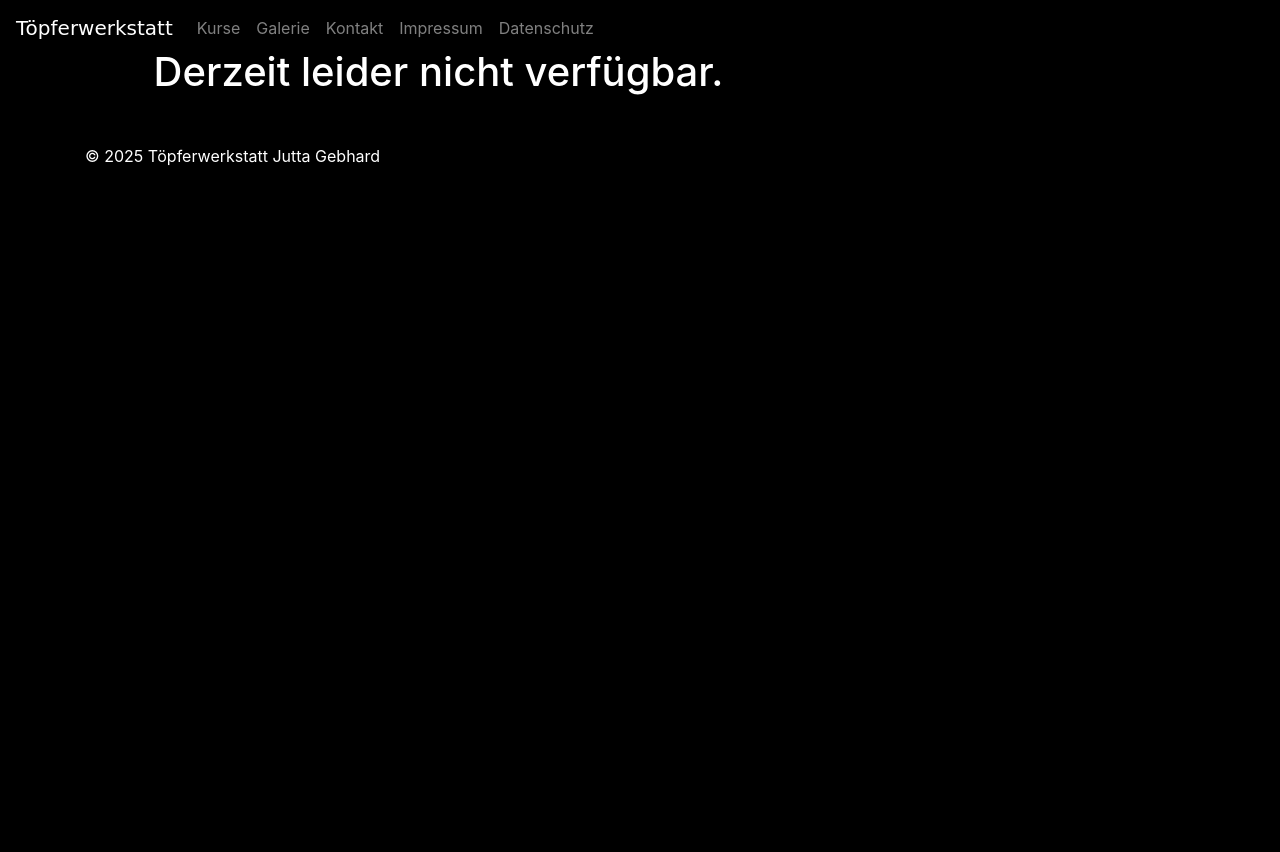
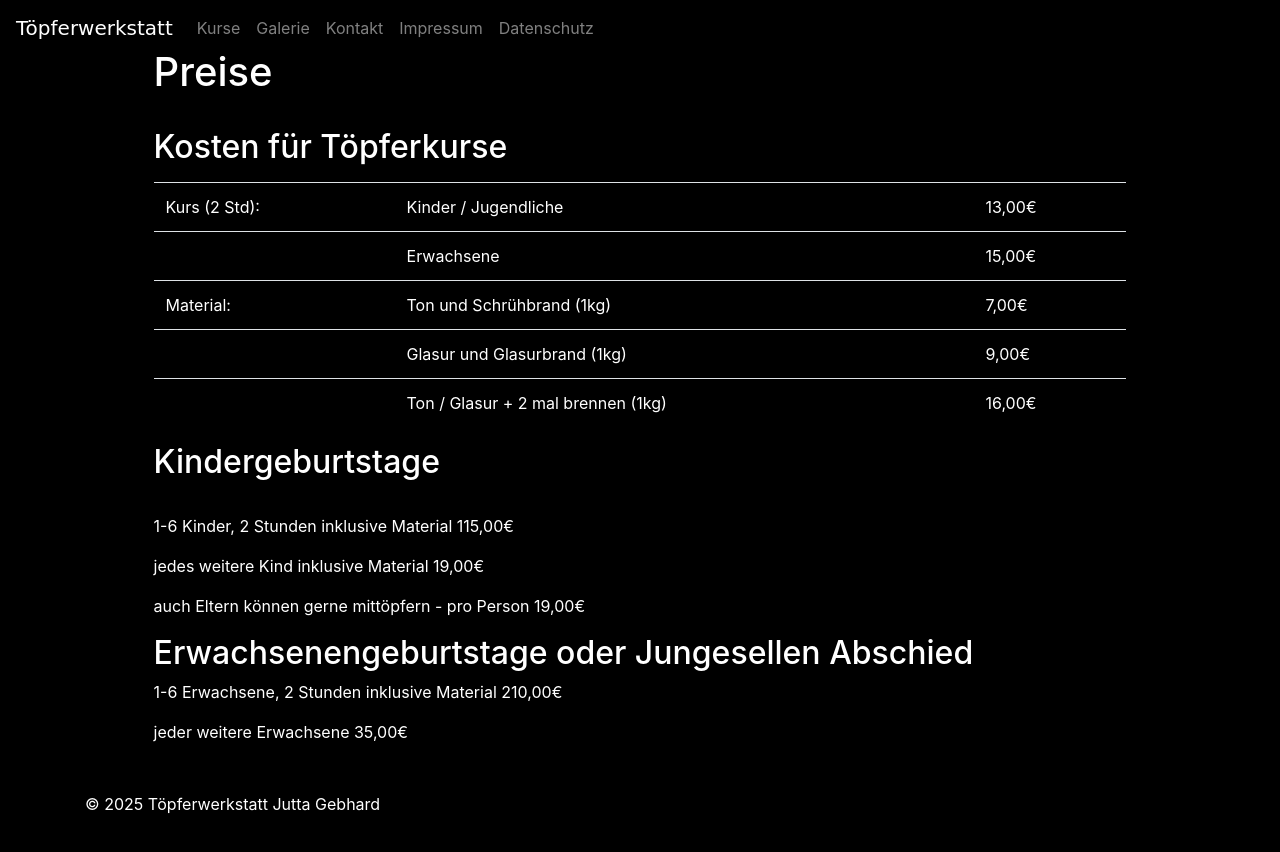
Before and after one commit to toepferwerkstatt-jutta-gebhard/website, a website: page preise.html in a window 1280 px wide. Before the commit the page ends 800 px from the top, so only its background shows below. Drawn offline with nearby package versions, Linux system fonts and the light colour scheme.

Commit message:
add prices

```diff
--- a/angebot.html
+++ b/preise.html
@@ -42,7 +42,50 @@
 
     <main role="main">
         <div class="page-wrapper">
-            <h1>Derzeit leider nicht verfügbar.</h1>
+            <h1>Preise</h1>
+            <br>
+            <h2>Kosten für Töpferkurse</h2>
+            <p></p>
+            <table class="table table-striped">
+                <tbody>
+                    <tr>
+                        <td>Kurs (2 Std):</td>
+                        <td>Kinder / Jugendliche</td>
+                        <td>13,00€</td>
+                    </tr>
+                    <tr>
+                        <td></td>
+                        <td>Erwachsene</td>
+                        <td>15,00€</td>
+                    </tr>
+                    <tr>
+                        <td>Material:</td>
+                        <td>Ton und Schrühbrand (1kg)</td>
+                        <td>7,00€</td>
+                    </tr>
+                    <tr>
+                        <td></td>
+                        <td>Glasur und Glasurbrand (1kg)</td>
+                        <td>9,00€</td>
+                    </tr>
+                    <tr>
+                        <td></td>
+                        <td>Ton / Glasur + 2 mal brennen (1kg)</td>
+                        <td>16,00€</td>
+                    </tr>
+                </tbody>
+            </table>
+
+            <h2>Kindergeburtstage</h2>
+            <br>
+            <p>1-6 Kinder, 2 Stunden inklusive Material 115,00€</p>
+            <p>jedes weitere Kind inklusive Material 19,00€</p>
+            <p>auch Eltern können gerne mittöpfern - pro Person 19,00€</p>
+
+            <h2>Erwachsenengeburtstage oder Jungesellen Abschied</h2>
+            <p>1-6 Erwachsene, 2 Stunden inklusive Material 210,00€</p>
+            <p>jeder weitere Erwachsene 35,00€</p>
+
         </div>
 
       <!-- FOOTER -->
```
Also changed, not shown: index.html (+3 -3 lines).
